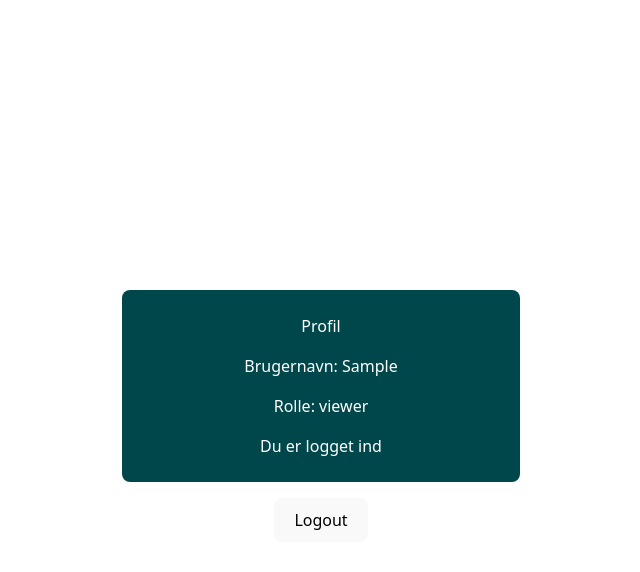
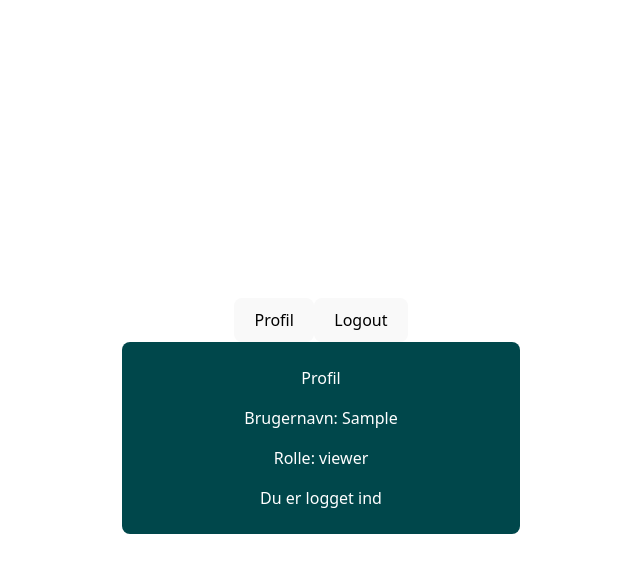
Before and after one commit to majdal01/projekt_A_2026, a Vue app in the folder client/: page / in a window 1280 px wide. Both pictures are taken after typing "Sample", "Sample123" into the empty fields and a click on the button "Login". Shown: the top 572 px of the page, without its empty margins (319-959 px from the left). Built offline with nearby package versions, Linux system fonts and the light colour scheme.

Commit message:
Opdateret App.vue med navigation til de 3 views.

```diff
--- a/client/src/App.vue
+++ b/client/src/App.vue
@@ -4,11 +4,30 @@
   <div class="container">
     <Login v-if="!user" @login="handleLogin" />
 
-    <Profile v-if="user" :user="user" />
+    <div v-if="user">
 
-    <Admin v-if="user && user.role === 'admin'" />
+      <nav>
+        <button @click="currentView = 'profile'">Profil</button>
+        <button
+          v-if="user.role === 'admin'"
+          @click="currentView = 'admin'"
+        >Admin</button>
+        <button @click="currentView = 'logout'">Logout</button>
+      </nav>
 
-    <button v-if="user" @click="logout">Logout</button>
+    <Profile v-if="currentView === 'profile'" :user="user" />
+
+    <Admin v-if="currentView === 'admin'" />
+
+    <GenericCard v-if="currentView === 'logout'">
+      <template #header>Logget ud</template>
+      <template #body>
+        <p>Du er nu logget ud.</p>
+        <button @click="logout">Gå til login</button>
+      </template>
+      <template #footer>Tak for besøget</template>
+    </GenericCard>
+    </div>
   </div>
 </template>
 
@@ -17,10 +36,12 @@ import { ref } from "vue"
 import Login from "./views/Login.vue";
 import Profile from "./views/Profile.vue";
 import Admin from "./views/Admin.vue";
+import GenericCard from "./components/GenericCard.vue";
 
 const user = ref(null)
+const currentView = ref("profile")
 
-async function handleLogin(credentials) {
+function handleLogin(credentials) {
   // senere : fetch til express
   /*user.value = {
     username: credentials.username,
@@ -34,10 +55,12 @@ async function handleLogin(credentials) {
   } else {
     user.value = { username: credentials.username, role: "viewer" }
   }
+  currentView.value = "profile"
 }
 
 function logout() {
   user.value = null
+  currentView.value = "profile"
 }
 </script>
 
```
